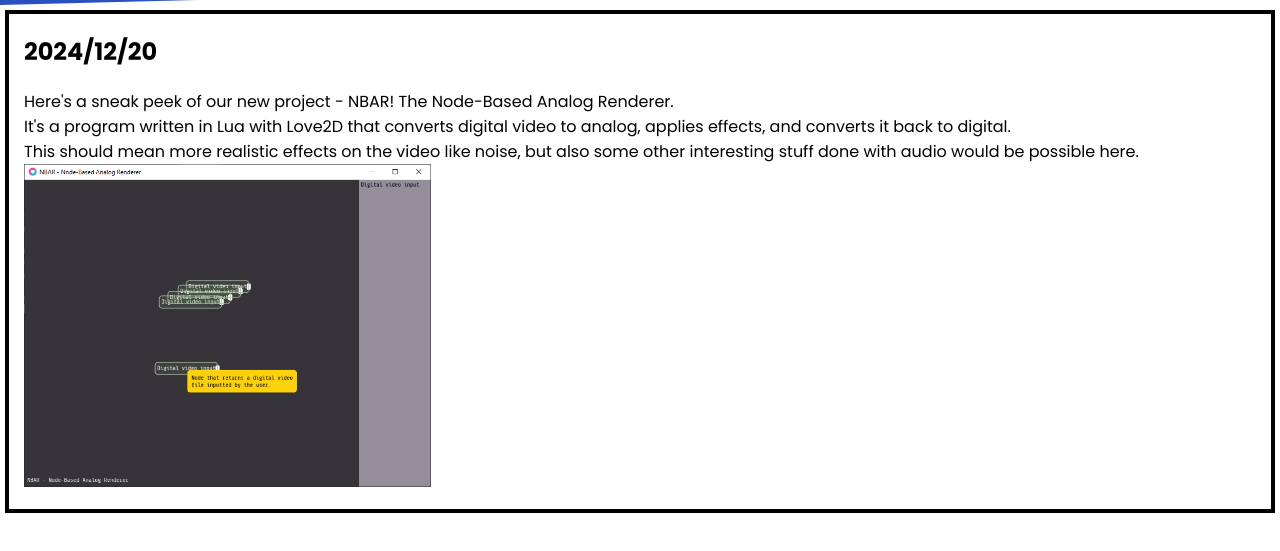
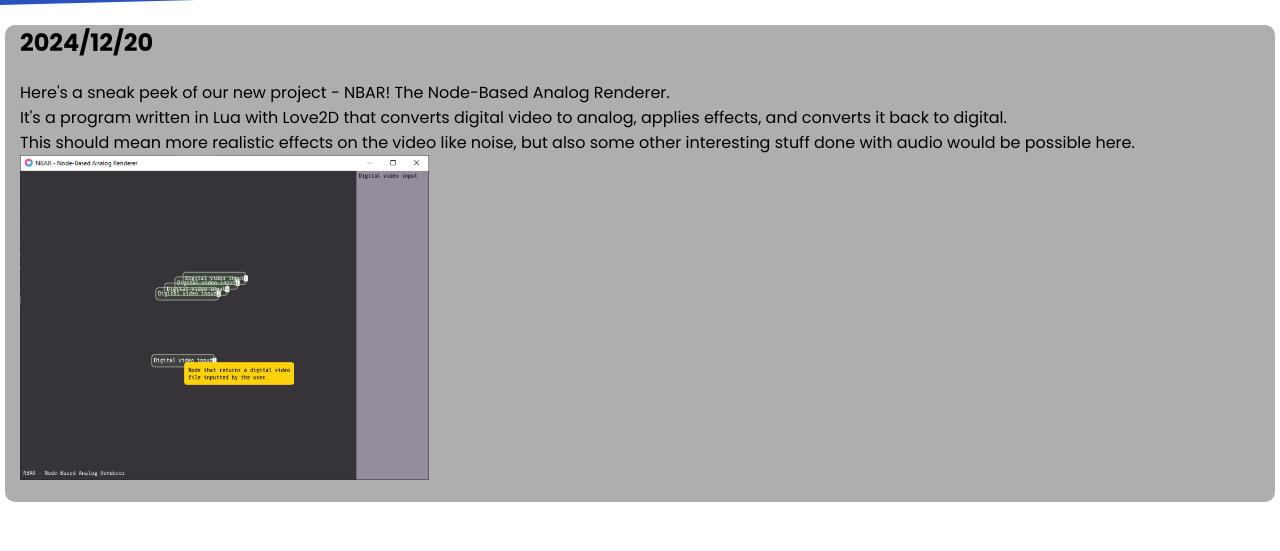
Before and after one commit to dtplsongithub/Website-dtplsongithub, a plain HTML site: page blogs/index.html in a window 1280 px wide. Shown: the part 99-650 px from the top of the page. Drawn offline with nearby package versions, Linux system fonts and the light colour scheme; a web font is replaced by a local one.

Commit message:
blogs r cool

```diff
--- a/blogs/index.html
+++ b/blogs/index.html
@@ -66,10 +66,11 @@
             max-height: 200%;
         }
         .event {
+            background-color: #aeaeae;
             margin: 5px;
             padding: 15px;
             padding-top: 0px;
-            border: 4px solid black;
+            border-radius: 10px;
             font-family:"Poppins", sans-serif;
             width: auto;
             height: auto;
```
